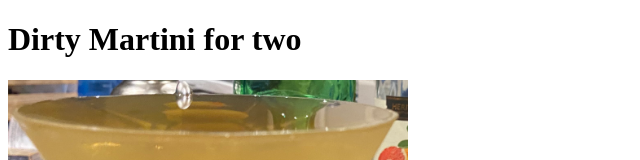
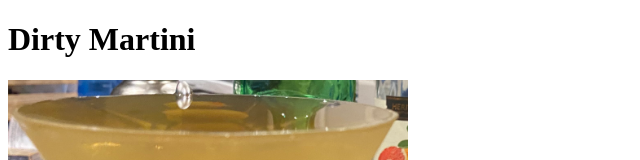
Before and after one commit to moonie1077/odin-recipes, a plain HTML site: page recipes/dirty_martini.html in a window 1280 px wide. Shown: the top 160 px of the page, without its empty margins (0-640 px from the left). Drawn offline with Linux system fonts and the light colour scheme.

Commit message:
Dropped "for two" in Dirty Martini.

```diff
--- a/recipes/dirty_martini.html
+++ b/recipes/dirty_martini.html
@@ -5,7 +5,7 @@
     <title>Dirty Martini</title>
 </head>
 <body>
-    <h1>Dirty Martini for two</h1>
+    <h1>Dirty Martini</h1>
     <img src="../images/dirty_martini.jpg" width="400">
     <p><h2>Ingredients</h2></p>
         <ul>
```
